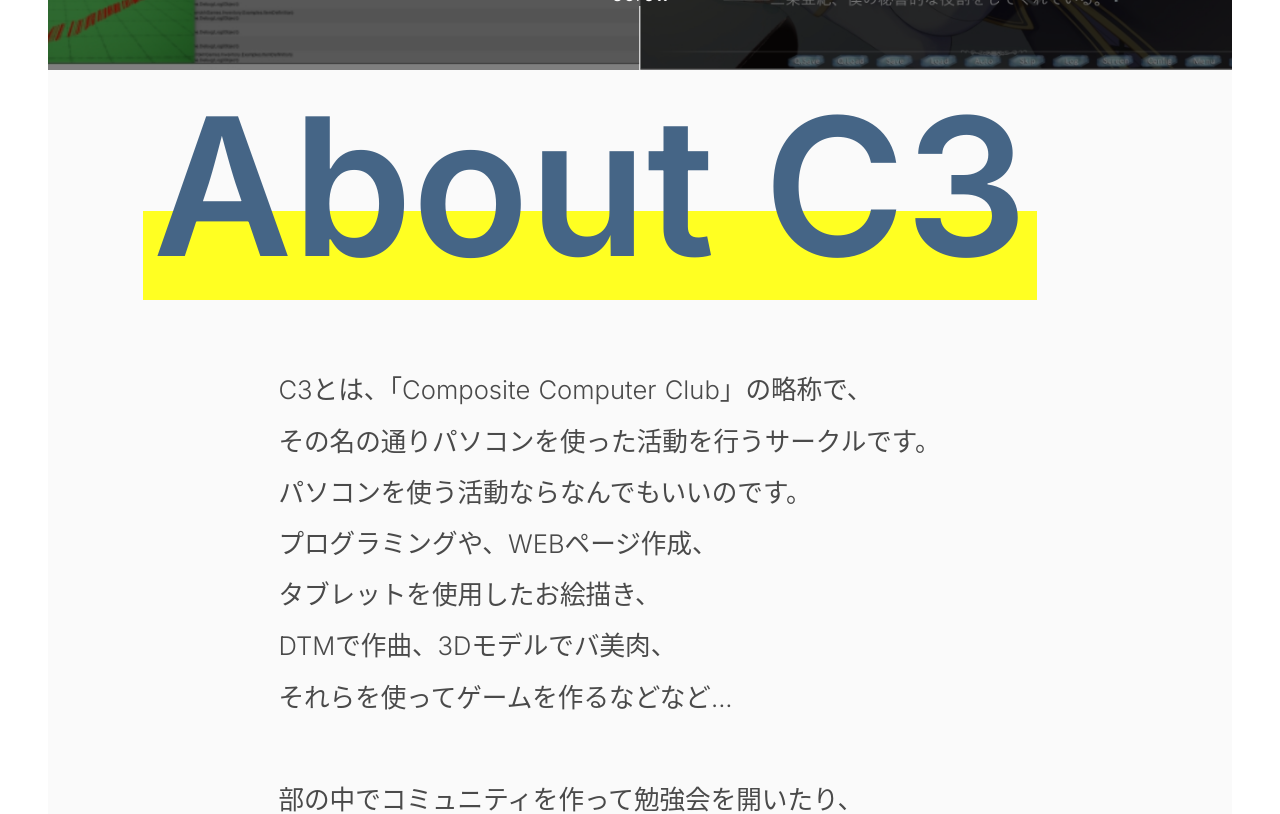
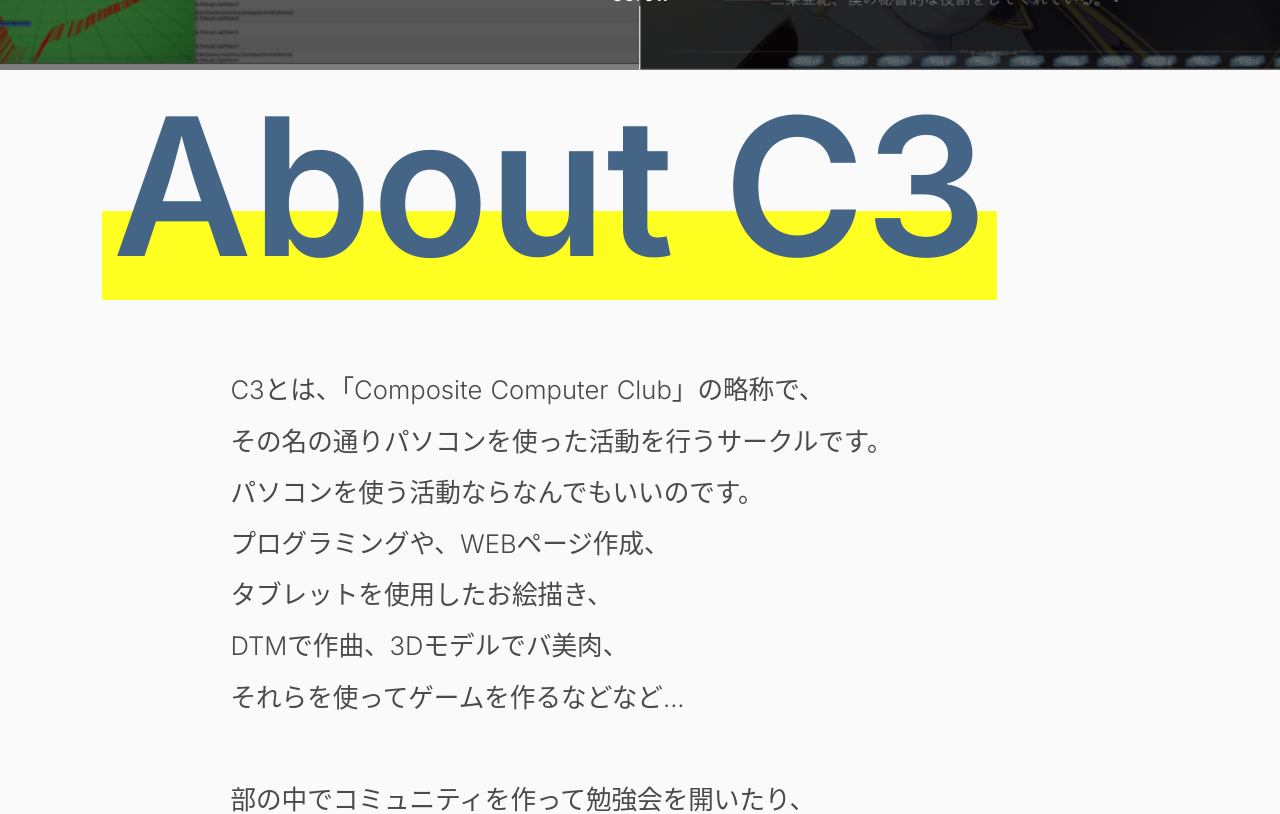
Before and after one commit to Kyutech-C3/OpenCampus2021, a Nuxt app: page / in a window 1280 px wide. Shown: the part 730-1544 px from the top of the page. Built offline with nearby package versions, Linux system fonts and the light colour scheme; a web font is replaced by a local one.

Commit message:
[update] disable padding on root path

```diff
--- a/layouts/default.vue
+++ b/layouts/default.vue
@@ -1,7 +1,7 @@
 <template>
   <div class="root-wrapper">
     <!--<Header v-if="isRootPath" />-->
-    <div class="root-container">
+    <div :class="{ 'root-container': true, 'disable-padding': isRootPath }">
       <Nuxt />
     </div>
     <Footer />
@@ -35,6 +35,10 @@ export default {
 .root-container {
   min-height: 100vh;
   padding: var(--root-padding);
+}
+
+.root-container.disable-padding {
+  padding: 0;
 }
 
 @media (min-width: 1920px) {
```
